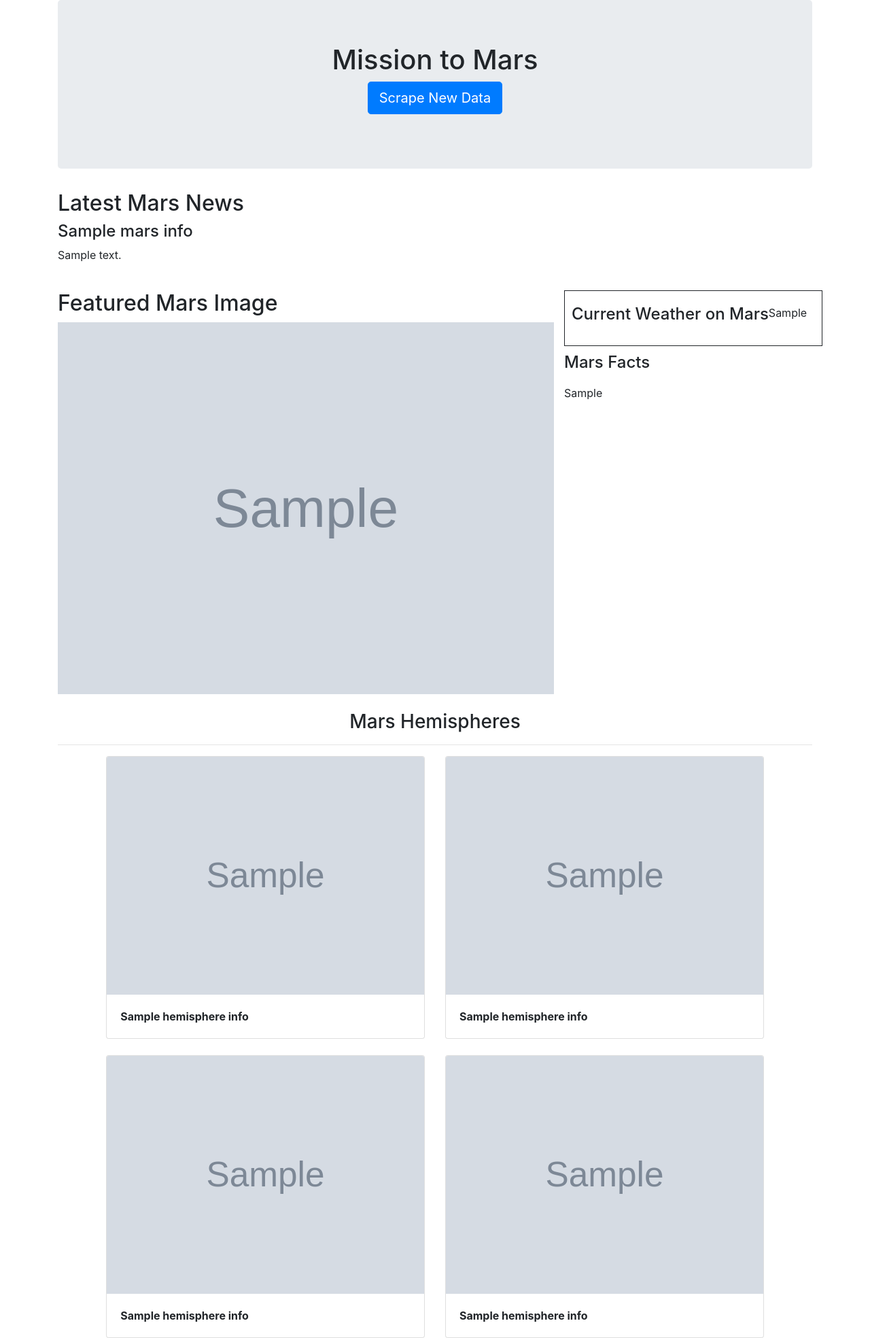
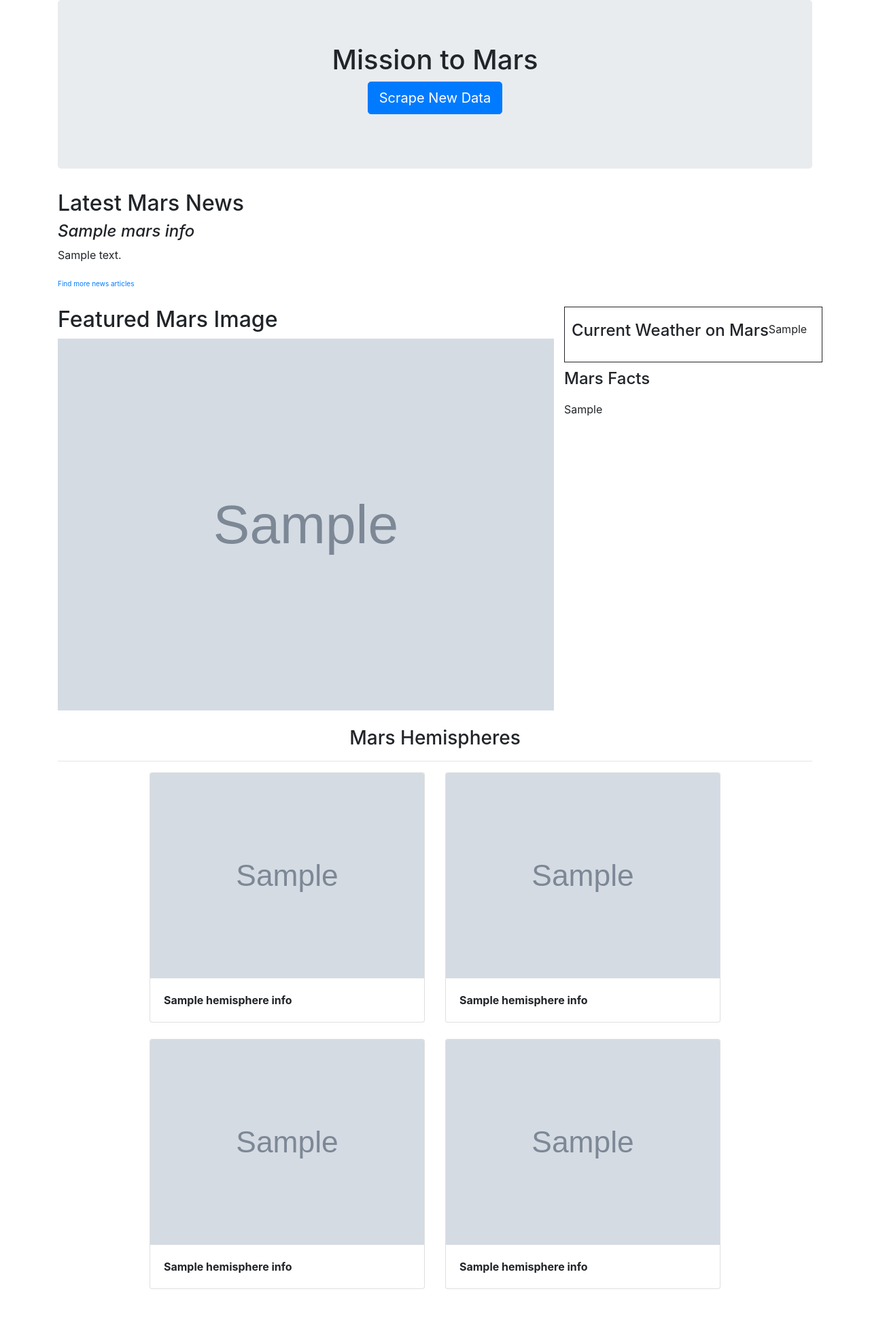
Before and after one commit to dagneycooke/web_scraping_homework, a Flask app: page / in a window 1280 px wide. Shown: the whole page at 68% size. After the commit the page ends 1896 px from the top, so only its background shows below. Run offline with Flask 2, Linux system fonts and the light colour scheme; grey boxes marked "Sample" are stand-in pictures; a database or web service that is not in the repository returns one stand-in record (values such as "Sample title"); some libraries are stand-ins or nearby versions.

Commit message:
final html

```diff
--- a/templates/index.html
+++ b/templates/index.html
@@ -12,8 +12,6 @@
     <script src="https://cdnjs.cloudflare.com/ajax/libs/popper.js/1.14.7/umd/popper.min.js" integrity="sha384-UO2eT0CpHqdSJQ6hJty5KVphtPhzWj9WO1clHTMGa3JDZwrnQq4sF86dIHNDz0W1" crossorigin="anonymous"></script>
     <script src="https://stackpath.bootstrapcdn.com/bootstrap/4.3.1/js/bootstrap.min.js" integrity="sha384-JjSmVgyd0p3pXB1rRibZUAYoIIy6OrQ6VrjIEaFf/nJGzIxFDsf4x0xIM+B07jRM" crossorigin="anonymous"></script>
 
-    <!-- link css sheet  -->
-    <link rel="stylesheet" href="style.css">
 </head>
 
 <body>
@@ -28,25 +26,31 @@
 
     </div>
 
+    <!-- display most recent news article title and text -->
     <div class="container">
         <div class="row">
             <div class="col">
                 <h2>Latest Mars News</h3>
-                <h4>{{mars_info.news_title}}</h2>
+                <h4><i>{{mars_info.news_title}}</i></h2>
                 <p>{{mars_info.news_text}}</p>
+                <a href="https://mars.nasa.gov/news/" style="font-size:x-small">Find more news articles</a> <!-- link to find more news articles -->
+                <br>
                 <br>
             </div>
         </div>
+        <!-- show current featured image -->
         <div class="row">
             <div class="col-md-8">
                 <h2>Featured Mars Image</h3>
                 <img style="width:100%" src={{mars_info.featured_image}}>
             </div>
+            <!-- current weather on mars from most recent tweet -->
             <div class="col-md-4" >
                 <div class="row" style="border:solid 1px; padding: 20px 10px 20px 10px">
                     <h4>Current Weather on Mars</h4>
                     <p >{{mars_info.weather_info}}</p>
                 </div>
+                <!-- facts about mars from table -->
                 <div class="row">
                     <p></p>
                     <h4 style="padding: 10px 0px 10px 0px">Mars Facts</h4>
@@ -58,14 +62,14 @@
             </div>
         </div>
     </div>
-
+    <!-- hemispheres title -->
     <div class="container">
         <br>
         <h3 style="text-align: center">Mars Hemispheres</h3>
         <hr>
     </div>
-
-    <div clss="container">
+    <!-- display cards for each hemisphere image and name -->
+    <div class="container">
         <div class="row">
             <div class="col">
                 <div class="card" style="width:75%; margin-left:auto">
```
Also changed, not shown: templates/style.css (deleted), 1 other file.
